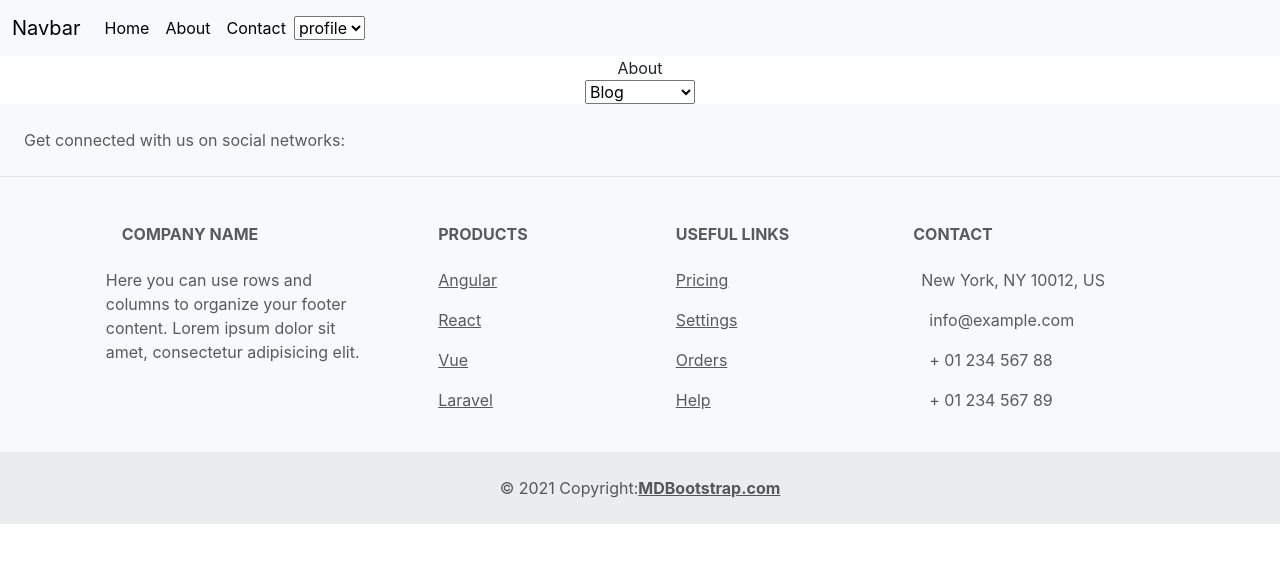
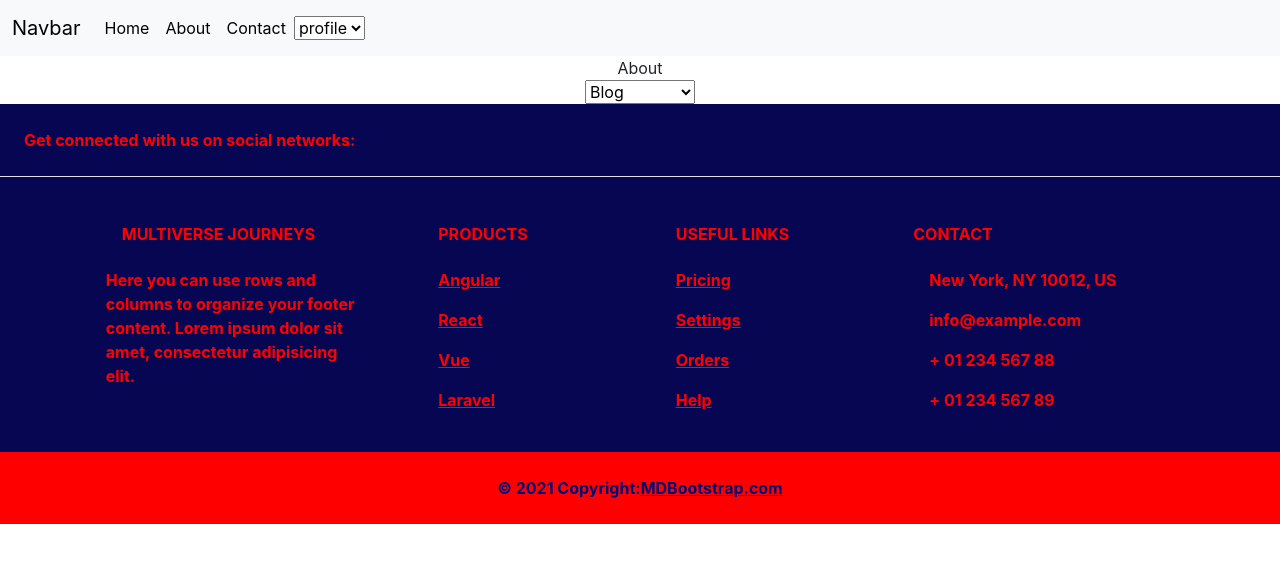
Before and after one commit to Madhabi-2004/Minor-project, a React (Create React App) app: page /about in a window 1280 px wide. Shown: the top 562 px of the page. Built offline with nearby package versions, Linux system fonts and the light colour scheme.

Commit message:
update footer

```diff
--- /dev/null
+++ b/src/Components/Footer/Footer.css
@@ -0,0 +1,14 @@
+section{
+    background-color: rgb(6, 6, 83);
+    color: red;
+    font-weight:bold;
+}
+.bg-white1{
+    background-color: rgb(6, 6, 83);
+}
+.p-4{
+    color: rgb(1, 9, 116);
+}
+span{
+    color: red;
+}
--- a/src/Components/Footer/Footr.jsx
+++ b/src/Components/Footer/Footr.jsx
@@ -1,125 +1,131 @@
 import React from 'react';
-import { MDBFooter, MDBContainer, MDBRow, MDBCol, MDBIcon } from 'mdb-react-ui-kit';
+// import { MDBFooter, MDBContainer, MDBRow, MDBCol, MDBIcon } from 'mdb-react-ui-kit';
+import "./Footer.css";
 
 export default function App() {
   return (
-    <MDBFooter bgColor='light' className='text-center text-lg-start text-muted'>
-      <section className='d-flex justify-content-center justify-content-lg-between p-4 border-bottom'>
-        <div className='me-5 d-none d-lg-block'>
+    <div className='footer-body'>
+      {/* <!-- Footer --> */}
+      <footer className="text-center text-lg-start bg-white1 text-muted">
+        {/* <!-- Section: Social media --> */}
+        <section className="d-flex justify-content-center justify-content-lg-between p-4 border-bottom">
+          {/* <!-- Left --> */}
+          <div className="me-5 d-none d-lg-block">
             <span>Get connected with us on social networks:</span>
           </div>
+          {/* <!-- Left --> */}
 
+          {/* <!-- Right --> */}
           <div>
-          <a href='' className='me-4 text-reset'>
-            <MDBIcon fab icon="facebook-f" />
+            <a href="" className="me-4 link-secondary">
+              <i className="fab fa-facebook-f"></i>
             </a>
-          <a href='' className='me-4 text-reset'>
-            <MDBIcon fab icon="twitter" />
+            <a href="" className="me-4 link-secondary">
+              <i className="fab fa-twitter"></i>
             </a>
-          <a href='' className='me-4 text-reset'>
-            <MDBIcon fab icon="google" />
+            <a href="" className="me-4 link-secondary">
+              <i className="fab fa-google"></i>
             </a>
-          <a href='' className='me-4 text-reset'>
-            <MDBIcon fab icon="instagram" />
+            <a href="" className="me-4 link-secondary">
+              <i className="fab fa-instagram"></i>
             </a>
-          <a href='' className='me-4 text-reset'>
-            <MDBIcon fab icon="linkedin" />
+            <a href="" className="me-4 link-secondary">
+              <i className="fab fa-linkedin"></i>
             </a>
-          <a href='' className='me-4 text-reset'>
-            <MDBIcon fab icon="github" />
+            <a href="" className="me-4 link-secondary">
+              <i className="fab fa-github"></i>
             </a>
           </div>
+          {/* <!-- Right --> */}
         </section>
+        {/* <!-- Section: Social media --> */}
 
-      <section className=''>
-        <MDBContainer className='text-center text-md-start mt-5'>
-          <MDBRow className='mt-3'>
-            <MDBCol md="3" lg="4" xl="3" className='mx-auto mb-4'>
-              <h6 className='text-uppercase fw-bold mb-4'>
-                <MDBIcon icon="gem" className="me-3" />
-                Company name
+        {/* <!-- Section: Links  --> */}
+        <section className="">
+          <div className="container text-center text-md-start mt-5">
+            {/* <!-- Grid row --> */}
+            <div className="row mt-3">
+              {/* <!-- Grid column --> */}
+              <div className="col-md-3 col-lg-4 col-xl-3 mx-auto mb-4">
+                {/* <!-- Content --> */}
+                <h6 className="text-uppercase fw-bold mb-4">
+                  <i className="fas fa-gem me-3 text-secondary"></i>Multiverse Journeys
                 </h6>
                 <p>
-                Here you can use rows and columns to organize your footer content. Lorem ipsum dolor sit amet,
-                consectetur adipisicing elit.
+                  Here you can use rows and columns to organize your footer content. Lorem ipsum
+                  dolor sit amet, consectetur adipisicing elit.
                 </p>
-            </MDBCol>
+              </div>
+              {/* <!-- Grid column --> */}
 
-            <MDBCol md="2" lg="2" xl="2" className='mx-auto mb-4'>
-              <h6 className='text-uppercase fw-bold mb-4'>Products</h6>
+              {/* <!-- Grid column --> */}
+              <div className="col-md-2 col-lg-2 col-xl-2 mx-auto mb-4">
+                {/* <!-- Links --> */}
+                <h6 className="text-uppercase fw-bold mb-4">
+                  Products
+                </h6>
                 <p>
-                <a href='#!' className='text-reset'>
-                  Angular
-                </a>
+                  <a href="#!" className="text-reset">Angular</a>
                 </p>
                 <p>
-                <a href='#!' className='text-reset'>
-                  React
-                </a>
+                  <a href="#!" className="text-reset">React</a>
                 </p>
                 <p>
-                <a href='#!' className='text-reset'>
-                  Vue
-                </a>
+                  <a href="#!" className="text-reset">Vue</a>
                 </p>
                 <p>
-                <a href='#!' className='text-reset'>
-                  Laravel
-                </a>
+                  <a href="#!" className="text-reset">Laravel</a>
                 </p>
-            </MDBCol>
-
-            <MDBCol md="3" lg="2" xl="2" className='mx-auto mb-4'>
-              <h6 className='text-uppercase fw-bold mb-4'>Useful links</h6>
+              </div>
+              {/* <!-- Grid column --> */}
+              {/* <!-- Grid column --> */}
+              <div className="col-md-3 col-lg-2 col-xl-2 mx-auto mb-4">
+                {/* <!-- Links --> */}
+                <h6 className="text-uppercase fw-bold mb-4">
+                  Useful links
+                </h6>
                 <p>
-                <a href='#!' className='text-reset'>
-                  Pricing
-                </a>
+                  <a href="#!" className="text-reset">Pricing</a>
                 </p>
                 <p>
-                <a href='#!' className='text-reset'>
-                  Settings
-                </a>
+                  <a href="#!" className="text-reset">Settings</a>
                 </p>
                 <p>
-                <a href='#!' className='text-reset'>
-                  Orders
-                </a>
+                  <a href="#!" className="text-reset">Orders</a>
                 </p>
                 <p>
-                <a href='#!' className='text-reset'>
-                  Help
-                </a>
+                  <a href="#!" className="text-reset">Help</a>
                 </p>
-            </MDBCol>
+              </div>
+              {/* <!-- Grid column --> */}
 
-            <MDBCol md="4" lg="3" xl="3" className='mx-auto mb-md-0 mb-4'>
-              <h6 className='text-uppercase fw-bold mb-4'>Contact</h6>
+              {/* <!-- Grid column --> */}
+              <div className="col-md-4 col-lg-3 col-xl-3 mx-auto mb-md-0 mb-4">
+                {/* <!-- Links --> */}
+                <h6 className="text-uppercase fw-bold mb-4">Contact</h6>
+                <p><i className="fas fa-home me-3 text-secondary"></i> New York, NY 10012, US</p>
                 <p>
-                <MDBIcon icon="home" className="me-2" />
-                New York, NY 10012, US
-              </p>
-              <p>
-                <MDBIcon icon="envelope" className="me-3" />
+                  <i className="fas fa-envelope me-3 text-secondary"></i>
                   info@example.com
                 </p>
-              <p>
-                <MDBIcon icon="phone" className="me-3" /> + 01 234 567 88
-              </p>
-              <p>
-                <MDBIcon icon="print" className="me-3" /> + 01 234 567 89
-              </p>
-            </MDBCol>
-          </MDBRow>
-        </MDBContainer>
+                <p><i className="fas fa-phone me-3 text-secondary"></i> + 01 234 567 88</p>
+                <p><i className="fas fa-print me-3 text-secondary"></i> + 01 234 567 89</p>
+              </div>
+              {/* <!-- Grid column --> */}
+            </div>
+            {/* <!-- Grid row --> */}
+          </div>
         </section>
+        {/* <!-- Section: Links  --> */}
 
-      <div className='text-center p-4' style={{ backgroundColor: 'rgba(0, 0, 0, 0.05)' }}>
+        {/* <!-- Copyright --> */}
+        <div className="text-center p-4 fw-bold" style={{ backgroundColor: 'red' }}>
           © 2021 Copyright:
-        <a className='text-reset fw-bold' href='https://mdbootstrap.com/'>
-          MDBootstrap.com
-        </a>
+          <a className="text-reset fw-bold" href="https://mdbootstrap.com/">MDBootstrap.com</a>
         </div>
-    </MDBFooter>
+        {/* <!-- Copyright --> */}
+      </footer>
+      {/* <!-- Footer --> */}
+    </div>
   );
 }
```
Lines whose indentation alone changed are shown as unchanged.
